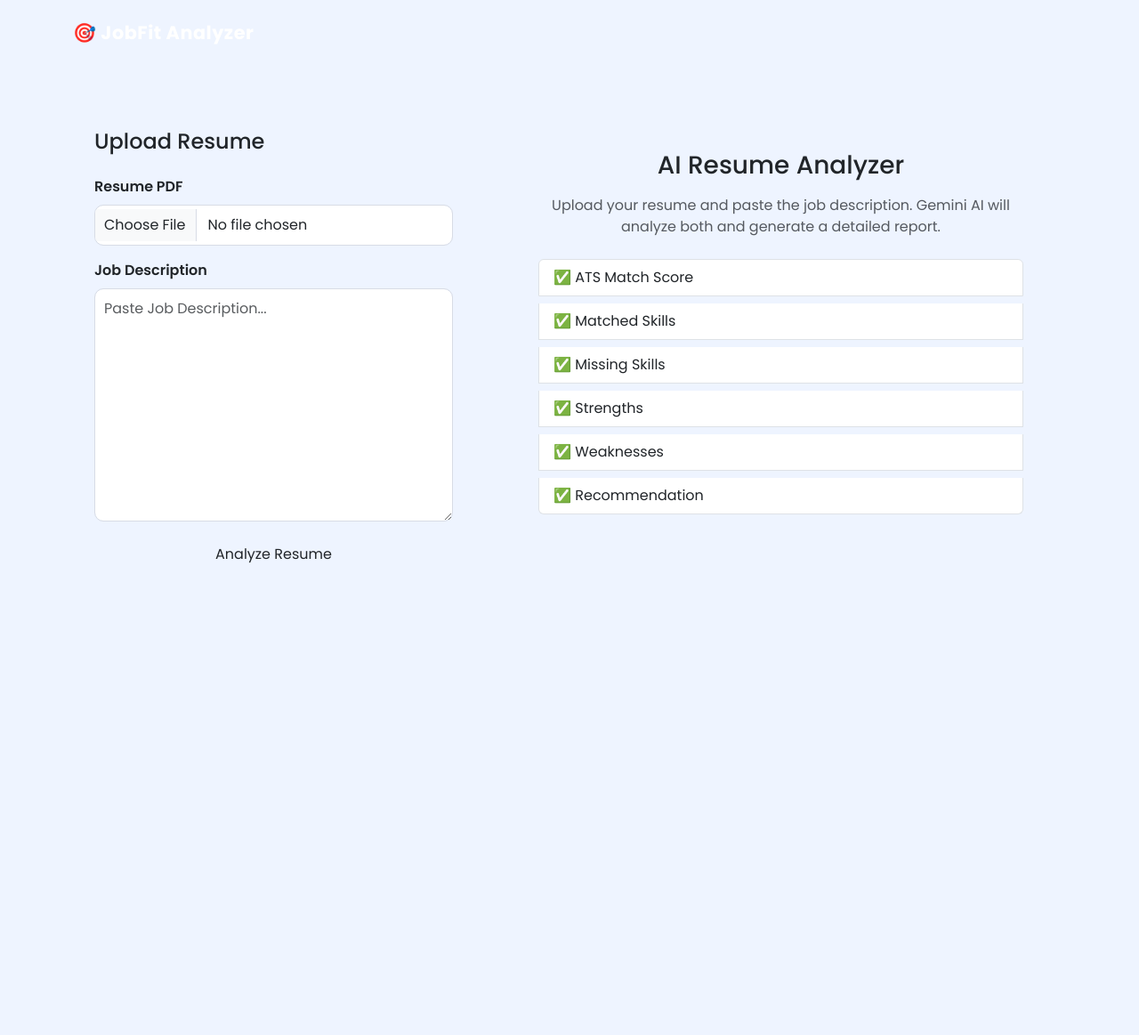
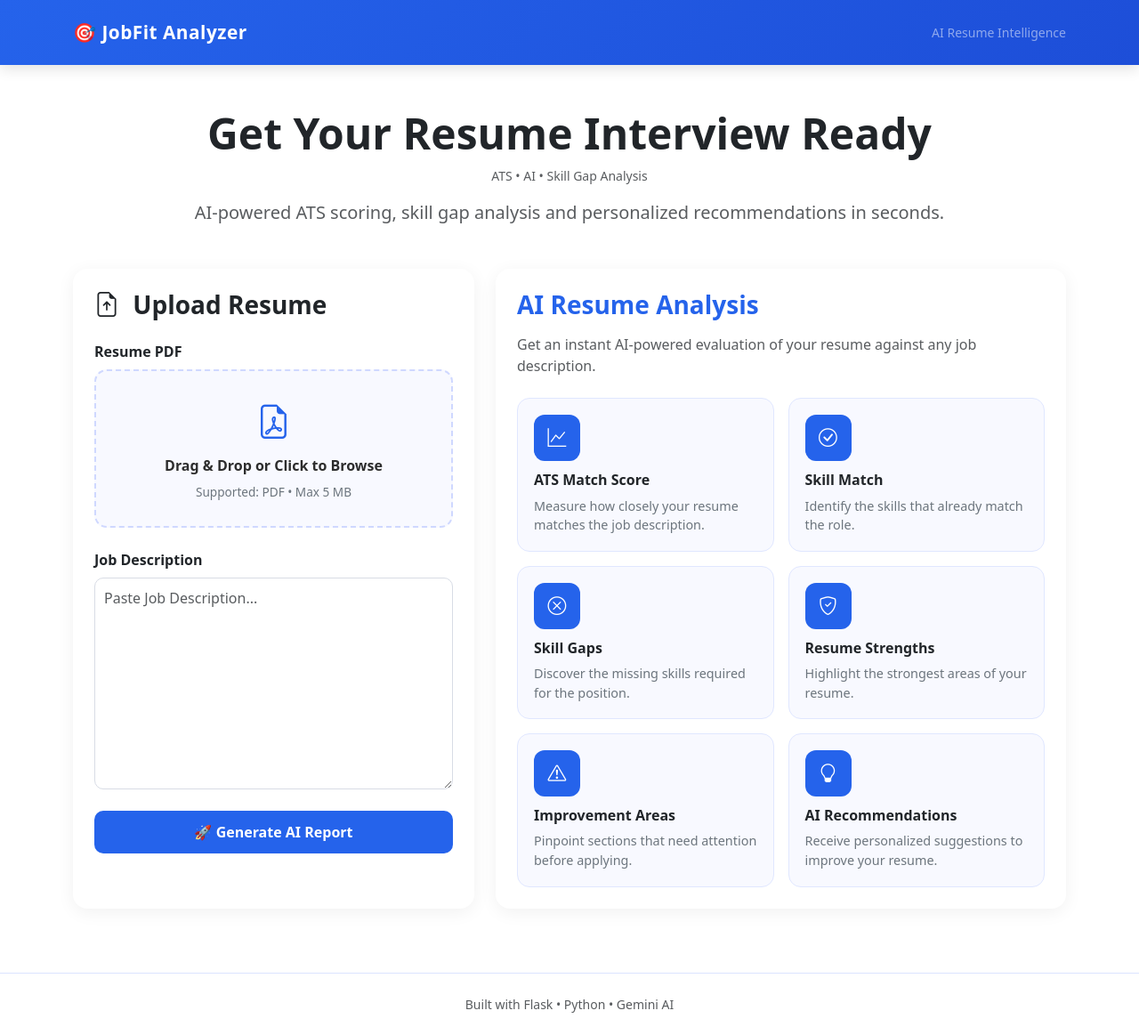
Before and after one commit to deepak764877-a11y/job-analyzer, a Flask app: page / in a window 1280 px wide. Shown: the whole page at 89% size. Before the commit the page ends 633 px from the top, so only its background shows below. Run offline with Flask 3, Linux system fonts and the light colour scheme; some libraries are stand-ins or nearby versions.

Commit message:
Day 8: landing page UI update

```diff
--- a/app.py
+++ b/app.py
@@ -10,21 +10,25 @@ load_dotenv()
 
 app = Flask(__name__)
 app.secret_key = os.getenv("SECRET_KEY", "jobfit-secret")
+app.config["MAX_CONTENT_LENGTH"] = 5 * 1024 * 1024
 
 UPLOAD_FOLDER = "uploads"
 os.makedirs(UPLOAD_FOLDER, exist_ok=True)
+
 
 @app.route("/")
 def home():
     return render_template("index.html")
 
+
 @app.route("/analyze", methods=["POST"])
 def analyze():
+
     file = request.files.get("resume")
     jd_text = request.form.get("jd", "")
 
     if not file or file.filename == "":
-        flash("Please upload a resume PDF", "danger")
+        flash("Please upload a Resume PDF.", "danger")
         return redirect(url_for("home"))
 
     if not file.filename.lower().endswith(".pdf"):
@@ -41,13 +45,31 @@ def analyze():
 
     try:
         resume_text = extract_text_from_pdf(file_path)
+
         raw_result = analyze_resume(resume_text, jd_text)
+
         parsed_result = parse_gemini_response(raw_result)
+
+        return render_template(
+            "result.html",
+            result=parsed_result
+        )
+
+    except Exception as e:
+        print(e)
+        flash("Something went wrong while analyzing the resume.", "danger")
+        return redirect(url_for("home"))
+
     finally:
         if os.path.exists(file_path):
             os.remove(file_path)
 
-    return render_template("result.html", result=parsed_result)
+
+@app.errorhandler(413)
+def file_too_large(e):
+    flash("File too large. Maximum size is 5 MB.", "danger")
+    return redirect(url_for("home"))
+
 
 if __name__ == "__main__":
     app.run(debug=True, port=5000)
--- a/static/css/style.css
+++ b/static/css/style.css
@@ -1,21 +1,23 @@
+
+Style · CSS
 @import url('https://fonts.googleapis.com/css2?family=Poppins:wght@400;500;600;700&display=swap');
 
 body{
     background:#eef4ff;
     font-family:'Poppins',sans-serif;
 }
-
 .navbar-gradient{
     background:linear-gradient(135deg,#2563EB,#1D4ED8);
     box-shadow:0 4px 15px rgba(0,0,0,.12);
 }
-
 .navbar-brand{
     font-size:1.3rem;
     font-weight:700;
     letter-spacing:.5px;
 }
-
+.text-brand{
+    color:#2563EB;
+}
 .glass-card{
     background:#fff;
     border-radius:16px;
@@ -23,48 +25,40 @@ body{
     box-shadow:0 4px 20px rgba(0,0,0,.06);
     transition:.25s ease;
 }
-
 .glass-card:hover{
-    transform:translateY(-4px);
-    box-shadow:0 10px 30px rgba(0,0,0,.12);
+    transform:translateY(-3px);
+    box-shadow:0 8px 24px rgba(0,0,0,.08);
 }
-
 .score-card{
     background:#2563EB;
     border-radius:16px;
     padding:24px;
     color:#fff;
-    min-height:300px;
     display:flex;
     flex-direction:column;
     justify-content:center;
     align-items:center;
     transition:.25s ease;
 }
-
 .score-card:hover{
-    transform:translateY(-4px);
+    transform:translateY(-2px);
 }
-
 #scoreChart{
-    width:170px !important;
-    height:170px !important;
+    width:170px;
+    height:170px;
     display:block;
     margin:0 auto;
 }
-
 .score-value{
     font-size:2.2rem;
     font-weight:700;
     line-height:1;
 }
-
 .score-text{
     margin-top:8px;
     font-size:.9rem;
     opacity:.9;
 }
-
 .skill-chip{
     display:inline-block;
     padding:7px 15px;
@@ -73,36 +67,29 @@ body{
     font-weight:500;
     margin:5px;
 }
-
 .chip-green{
     background:#e8f5e9;
     color:#2e7d32;
 }
-
 .chip-red{
     background:#ffebee;
     color:#c62828;
 }
-
 .chip-blue{
     background:#e3f2fd;
     color:#1565c0;
 }
-
 .section-title{
     font-size:1rem;
     font-weight:600;
     margin-bottom:18px;
 }
-
 ul{
     padding-left:18px;
 }
-
 li{
     margin-bottom:8px;
 }
-
 .btn-analyze{
     background:#2563EB;
     color:#fff;
@@ -112,29 +99,93 @@ li{
     font-weight:600;
     transition:.25s ease;
 }
-
 .btn-analyze:hover{
     background:#1D4ED8;
     color:#fff;
     transform:translateY(-2px);
 }
-
 .form-control{
     border-radius:10px;
     padding:10px;
     border:1px solid #d8dce5;
 }
-
 .form-control:focus{
     border-color:#2563EB;
     box-shadow:0 0 0 .2rem rgba(37,99,235,.15);
 }
-
+.upload-box{
+    width:100%;
+    border:2px dashed #cfd8ff;
+    border-radius:14px;
+    background:#f8f9ff;
+    padding:28px 20px;
+    text-align:center;
+    display:flex;
+    flex-direction:column;
+    align-items:center;
+    gap:8px;
+    transition:.25s ease;
+    cursor:pointer;
+}
+.upload-box:hover{
+    background:#eef4ff;
+    border-color:#2563EB;
+}
+.upload-icon{
+    font-size:2.4rem;
+    color:#2563EB;
+}
+.upload-text{
+    font-weight:600;
+    color:#2d2d2d;
+}
+.upload-hint{
+    font-size:.85rem;
+    color:#6c757d;
+}
+.feature-box{
+    background:#f8f9ff;
+    border:1px solid #e0e7ff;
+    border-radius:14px;
+    padding:18px;
+    height:100%;
+    transition:.25s ease;
+}
+.feature-box:hover{
+    transform:translateY(-2px);
+    box-shadow:0 6px 16px rgba(0,0,0,.08);
+}
+.feature-icon{
+    width:52px;
+    height:52px;
+    border-radius:12px;
+    background:#2563EB;
+    color:#fff;
+    display:flex;
+    justify-content:center;
+    align-items:center;
+    font-size:1.3rem;
+    margin-bottom:12px;
+}
+.feature-box h5{
+    font-size:1rem;
+    font-weight:600;
+    margin-bottom:8px;
+}
+.feature-box p{
+    color:#6c757d;
+    font-size:.9rem;
+    margin-bottom:0;
+}
 .chart-container{
     position:relative;
     height:250px;
 }
-
+footer{
+    margin-top:30px;
+    border-top:1px solid #dbe4ff;
+    color:#6c757d;
+}
 @media(max-width:992px){
     .score-value{
         font-size:1.8rem;
@@ -142,4 +193,10 @@ li{
     .glass-card{
         margin-bottom:20px;
     }
+    .feature-box{
+        margin-bottom:10px;
+    }
+    .navbar-brand{
+        font-size:1.1rem;
+    }
 }
--- a/static/js/dashboard.js
+++ b/static/js/dashboard.js
@@ -18,7 +18,7 @@ if (scoreElement && chartCanvas) {
         },
         options: {
             responsive: true,
-            maintainAspectRatio: false,
+            maintainAspectRatio: true,
             cutout: "75%",
             plugins: {
                 legend: { display: false },
--- a/templates/index.html
+++ b/templates/index.html
@@ -5,66 +5,108 @@
     <meta name="viewport" content="width=device-width, initial-scale=1.0">
     <title>JobFit Analyzer</title>
 
-    <!-- Google Font -->
     <link rel="preconnect" href="https://fonts.googleapis.com">
     <link rel="preconnect" href="https://fonts.gstatic.com" crossorigin>
-    <link href="https://fonts.googleapis.com/css2?family=Inter:wght@400;500;600;700&display=swap" rel="stylesheet">
 
-    <!-- Bootstrap -->
+    <link href="https://fonts.googleapis.com/css2?family=Poppins:wght@400;500;600;700&display=swap" rel="stylesheet">
+
     <link href="https://cdn.jsdelivr.net/npm/bootstrap@5.3.2/dist/css/bootstrap.min.css" rel="stylesheet">
 
-    <!-- Custom CSS -->
+    <link rel="stylesheet" href="https://cdn.jsdelivr.net/npm/bootstrap-icons@1.11.3/font/bootstrap-icons.min.css">
+
     <link rel="stylesheet" href="{{ url_for('static', filename='css/style.css') }}">
 </head>
 
 <body>
 
-<nav class="navbar bg-ai-blue navbar-dark py-3">
+<nav class="navbar navbar-gradient navbar-dark py-3">
     <div class="container">
-        <span class="navbar-brand fw-bold">🎯 JobFit Analyzer</span>
+        <a class="navbar-brand fw-bold" href="/">
+            🎯 JobFit Analyzer
+        </a>
+
+        <span class="text-white-50 small">
+            AI Resume Intelligence
+        </span>
     </div>
 </nav>
 
-<div class="container py-5">
+<section class="container py-5">
 
     {% with messages = get_flashed_messages(with_categories=true) %}
         {% if messages %}
-            {% for category,message in messages %}
-                <div class="alert alert-{{category}}">
-                    {{message}}
+            {% for category, message in messages %}
+                <div class="alert alert-{{ category }}">
+                    {{ message }}
                 </div>
             {% endfor %}
         {% endif %}
     {% endwith %}
 
-    <div class="row">
+    <div class="text-center mb-5">
+
+        <h1 class="display-5 fw-bold">
+            Get Your Resume Interview Ready
+        </h1>
+
+        <p class="text-muted mt-2 small">
+            ATS • AI • Skill Gap Analysis
+        </p>
+
+        <p class="lead text-muted mt-2">
+            AI-powered ATS scoring, skill gap analysis and personalized
+            recommendations in seconds.
+        </p>
+
+    </div>
+
+    <div class="row g-4 align-items-stretch">
 
         <div class="col-lg-5">
 
-            <div class="card-ui p-4">
+            <div class="glass-card h-100">
 
-                <h4 class="mb-4">
+                <h3 class="fw-bold mb-4">
+                    <i class="bi bi-file-earmark-arrow-up me-2"></i>
                     Upload Resume
-                </h4>
+                </h3>
 
                 <form action="/analyze"
                       method="POST"
-                      enctype="multipart/form-data">
+                      enctype="multipart/form-data"
+                      id="analyzeForm">
 
-                    <div class="mb-3">
+                    <div class="mb-4">
+
                         <label class="form-label fw-semibold">
                             Resume PDF
                         </label>
 
+                        <label class="upload-box" for="resumeInput">
+
+                            <i class="bi bi-file-earmark-pdf upload-icon"></i>
+
+                            <span class="upload-text" id="uploadText">
+                                Drag & Drop or Click to Browse
+                            </span>
+
+                            <span class="upload-hint">
+                                Supported: PDF • Max 5 MB
+                            </span>
+
+                        </label>
+
                         <input
-                            class="form-control"
+                            class="d-none"
                             type="file"
                             name="resume"
+                            id="resumeInput"
                             accept=".pdf"
                             required>
+
                     </div>
 
-                    <div class="mb-3">
+                    <div class="mb-4">
 
                         <label class="form-label fw-semibold">
                             Job Description
@@ -72,7 +114,7 @@
 
                         <textarea
                             class="form-control"
-                            rows="10"
+                            rows="9"
                             name="jd"
                             placeholder="Paste Job Description..."
                             required></textarea>
@@ -80,9 +122,13 @@
                     </div>
 
                     <button
-                        class="btn btn-ai w-100 py-2">
+                        type="submit"
+                        class="btn btn-analyze w-100"
+                        id="submitBtn">
 
-                        Analyze Resume
+                        <span id="btnText">
+                            🚀 Generate AI Report
+                        </span>
 
                     </button>
 
@@ -94,46 +140,80 @@
 
         <div class="col-lg-7">
 
-            <div class="card-ui p-5 text-center">
+            <div class="glass-card h-100">
 
-                <h3 class="text-ai-blue">
-                    AI Resume Analyzer
+                <h3 class="fw-bold mb-3 text-brand">
+                    AI Resume Analysis
                 </h3>
 
-                <p class="text-muted mt-3">
-
-                    Upload your resume and paste the job description.
-                    Gemini AI will analyze both and generate a detailed report.
-
+                <p class="text-muted mb-4">
+                    Get an instant AI-powered evaluation of your resume
+                    against any job description.
                 </p>
 
-                <ul class="list-group text-start mt-4">
+                <div class="row g-3">
 
-                    <li class="list-group-item">
-                        ✅ ATS Match Score
-                    </li>
+                    <div class="col-md-6">
+                        <div class="feature-box">
+                            <div class="feature-icon">
+                                <i class="bi bi-graph-up"></i>
+                            </div>
+                            <h5>ATS Match Score</h5>
+                            <p>Measure how closely your resume matches the job description.</p>
+                        </div>
+                    </div>
 
-                    <li class="list-group-item">
-                        ✅ Matched Skills
-                    </li>
+                    <div class="col-md-6">
+                        <div class="feature-box">
+                            <div class="feature-icon">
+                                <i class="bi bi-check-circle"></i>
+                            </div>
+                            <h5>Skill Match</h5>
+                            <p>Identify the skills that already match the role.</p>
+                        </div>
+                    </div>
 
-                    <li class="list-group-item">
-                        ✅ Missing Skills
-                    </li>
+                    <div class="col-md-6">
+                        <div class="feature-box">
+                            <div class="feature-icon">
+                                <i class="bi bi-x-circle"></i>
+                            </div>
+                            <h5>Skill Gaps</h5>
+                            <p>Discover the missing skills required for the position.</p>
+                        </div>
+                    </div>
 
-                    <li class="list-group-item">
-                        ✅ Strengths
-                    </li>
+                    <div class="col-md-6">
+                        <div class="feature-box">
+                            <div class="feature-icon">
+                                <i class="bi bi-shield-check"></i>
+                            </div>
+                            <h5>Resume Strengths</h5>
+                            <p>Highlight the strongest areas of your resume.</p>
+                        </div>
+                    </div>
 
-                    <li class="list-group-item">
-                        ✅ Weaknesses
-                    </li>
+                    <div class="col-md-6">
+                        <div class="feature-box">
+                            <div class="feature-icon">
+                                <i class="bi bi-exclamation-triangle"></i>
+                            </div>
+                            <h5>Improvement Areas</h5>
+                            <p>Pinpoint sections that need attention before applying.</p>
+                        </div>
+                    </div>
 
-                    <li class="list-group-item">
-                        ✅ Recommendation
-                    </li>
+                    <div class="col-md-6">
+                        <div class="feature-box">
+                            <div class="feature-icon">
+                                <i class="bi bi-lightbulb"></i>
+                            </div>
+                            <h5>AI Recommendations</h5>
+                            <p>Receive personalized suggestions to improve your resume.</p>
+                        </div>
+                    </div>
 
-                </ul>
+                </div>
 
             </div>
 
@@ -141,9 +221,15 @@
 
     </div>
 
-</div>
+</section>
+
+<footer class="text-center text-muted py-4 mt-4 small">
+    Built with Flask • Python • Gemini AI
+</footer>
 
 <script src="https://cdn.jsdelivr.net/npm/bootstrap@5.3.2/dist/js/bootstrap.bundle.min.js"></script>
 
+<script src="{{ url_for('static', filename='js/upload.js') }}"></script>
+
 </body>
 </html>
```
Also changed, not shown: utils/gemini_analyzer.py (+44 -17 lines), utils/text_cleaner.py (+42 -26 lines).
